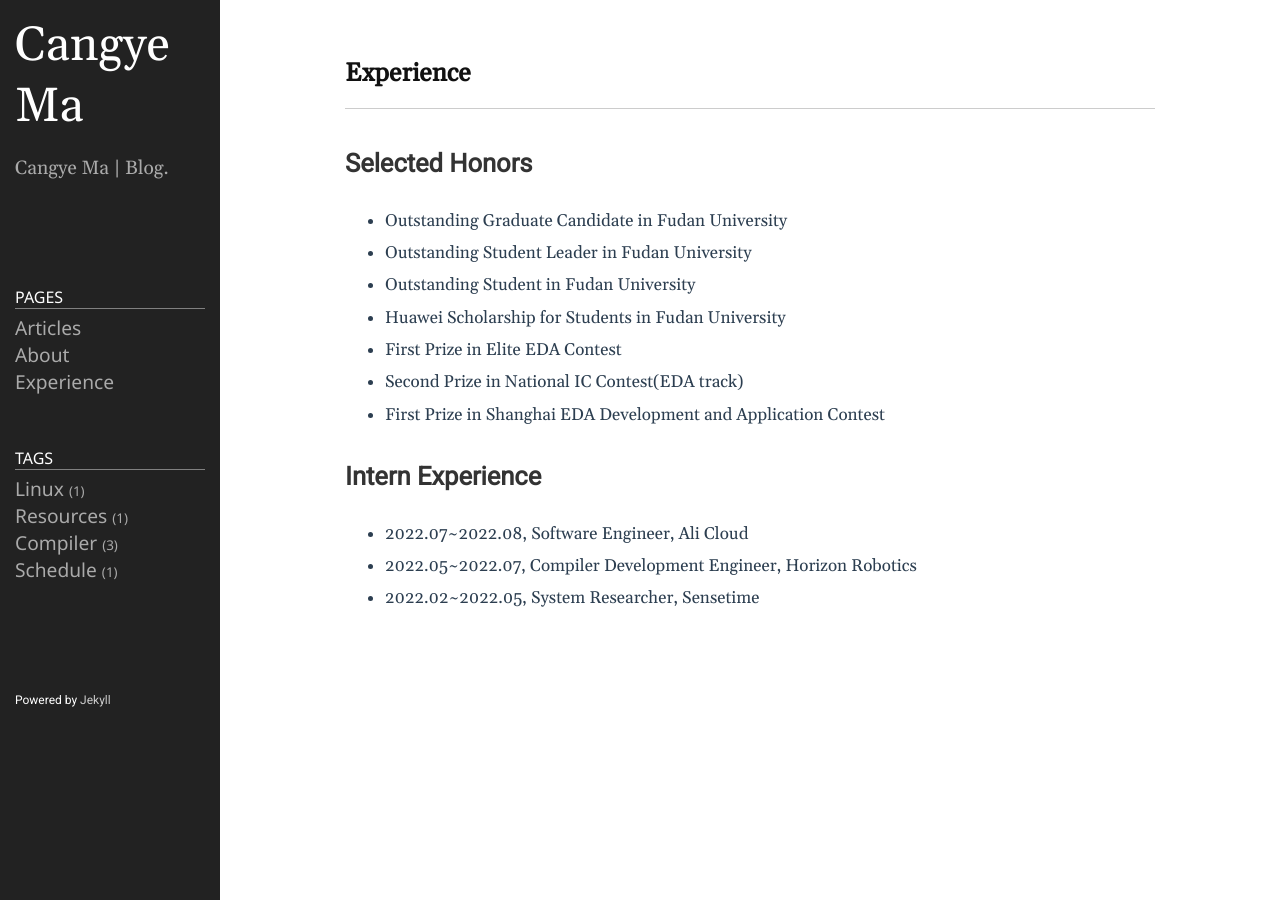
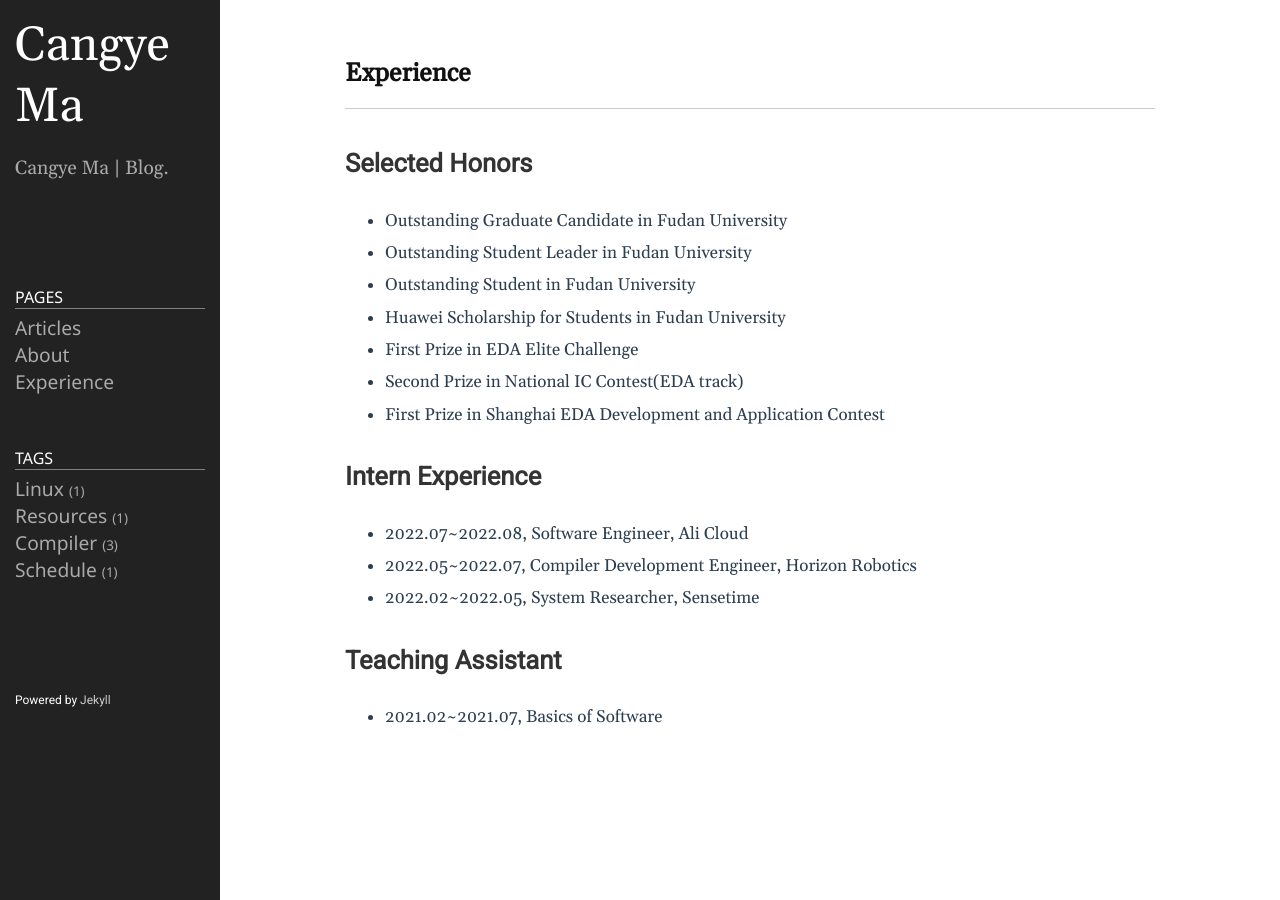
Before and after one commit to cangye-ma/cangye-ma.github.io, a Jekyll site: the page built from experience.md, in a window 1280 px wide. Built offline with Jekyll 4.4.1, drawn with Linux system fonts in a browser that asks for light colours.

Commit message:
update experience

```diff
--- a/experience.md
+++ b/experience.md
@@ -3,16 +3,19 @@ layout: page
 title: Experience
 permalink: /experience/
 ---
-## Selected Honors<br>
+## Selected Honors
 - Outstanding Graduate Candidate in Fudan University
 - Outstanding Student Leader in Fudan University
 - Outstanding Student in Fudan University
 - Huawei Scholarship for Students in Fudan University
-- First Prize in Elite EDA Contest
+- First Prize in  EDA Elite Challenge
 - Second Prize in National IC Contest(EDA track)
 - First Prize in Shanghai EDA Development and Application Contest
 
-## Intern Experience<br>
+## Intern Experience
 - 2022.07~2022.08, Software Engineer, Ali Cloud
 - 2022.05~2022.07, Compiler Development Engineer, Horizon Robotics
 - 2022.02~2022.05, System Researcher, Sensetime
+
+## Teaching Assistant
+- 2021.02~2021.07, Basics of Software
```
